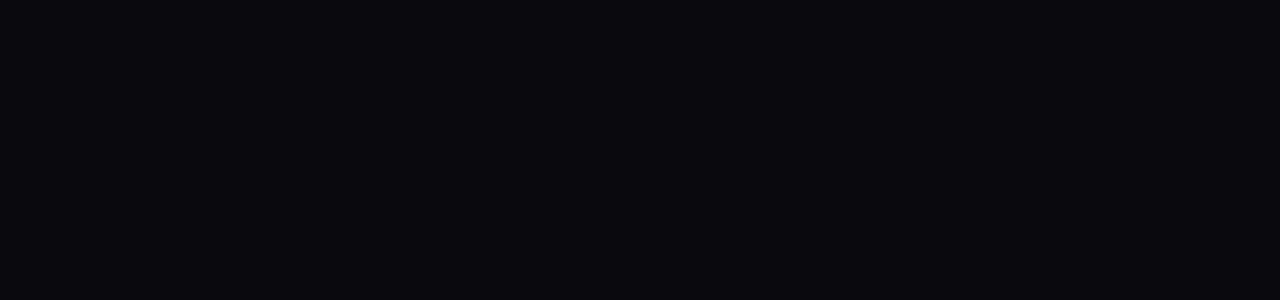
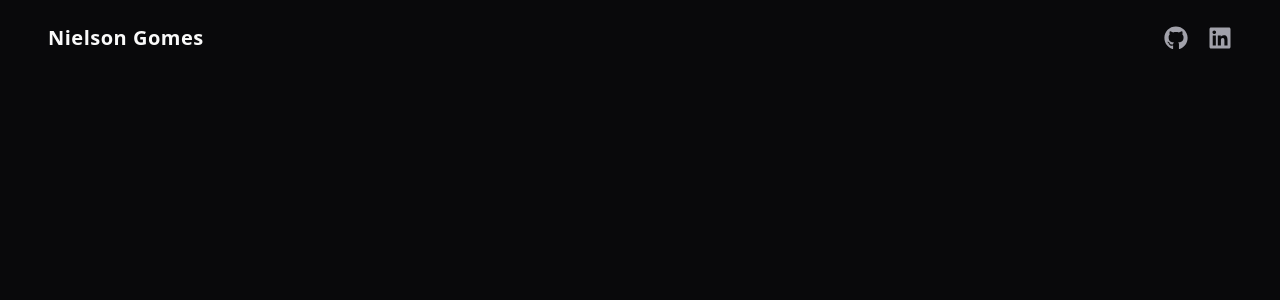
Before and after one commit to nielsongomesdev/my-portfolio, a Next.js app: page / in a window 1280 px wide. Shown: the top 300 px of the page. Built offline with nearby package versions, Linux system fonts and the light colour scheme.

Commit message:
feat: adiciona componente do header e variaveis  globais

```diff
--- a/package.json
+++ b/package.json
@@ -15,6 +15,7 @@
     "next": "16.2.2",
     "react": "19.2.4",
     "react-dom": "19.2.4",
+    "react-icons": "^5.6.0",
     "tailwind-merge": "^3.5.0"
   },
   "devDependencies": {
--- a/src/app/globals.css
+++ b/src/app/globals.css
@@ -1 +1,8 @@
 @import "tailwindcss";
+
+@theme {
+  --color-brand-bg: #09090b;
+  --color-brand-text: #fafafa;
+  --color-brand-muted: #a1a1aa;
+  --color-brand-primary: #ef4444;
+}
--- a/src/app/layout.tsx
+++ b/src/app/layout.tsx
@@ -1,9 +1,10 @@
 import type { Metadata } from "next";
 import "./globals.css";
+import { Header } from "@/components/Header";
 
 export const metadata: Metadata = {
-  title: "My Portfolio | Full-Stack Developer",
-  description: "Portfolio of a Full-Stack Developer focused on scalable solutions.",
+  title: "Meu Portfólio | Desenvolvedor Full-Stack",
+  description: "Desenvolvedor Full-Stack focado em soluções escaláveis.",
 };
 
 export default function RootLayout({
@@ -13,8 +14,9 @@
 }>) {
   return (
     <html lang="pt-BR">
-      <body className="bg-zinc-950 text-zinc-50 antialiased">
-        {children}
+      <body className="bg-brand-bg text-brand-text antialiased">
+        <Header />
+        <main>{children}</main>
       </body>
     </html>
   );
--- /dev/null
+++ b/src/components/Header/index.tsx
@@ -0,0 +1,30 @@
+import { FaGithub, FaLinkedin } from "react-icons/fa";
+import Link from "next/link";
+
+export const Header = () => {
+  return (
+    <header className="fixed top-0 left-0 w-full p-6 md:px-12 flex justify-between items-center z-50">
+      <div className="text-xl font-bold tracking-wide">Nielson Gomes</div>
+
+      <nav className="flex items-center gap-5">
+        <Link
+          href="https://github.com/nielsongomesdev"
+          target="_blank"
+          rel="noopener noreferrer"
+          className="text-brand-muted hover:text-brand-primary transition-colors duration-300"
+        >
+          <FaGithub size={24} />
+        </Link>
+
+        <Link
+          href="https://linkedin.com/in/nielsongomesdev"
+          target="_blank"
+          rel="noopener noreferrer"
+          className="text-brand-muted hover:text-brand-primary transition-colors duration-300"
+        >
+          <FaLinkedin size={24} />
+        </Link>
+      </nav>
+    </header>
+  );
+};
```
Also changed, not shown: 1 other file (tests, documents, lock files or other folders).
